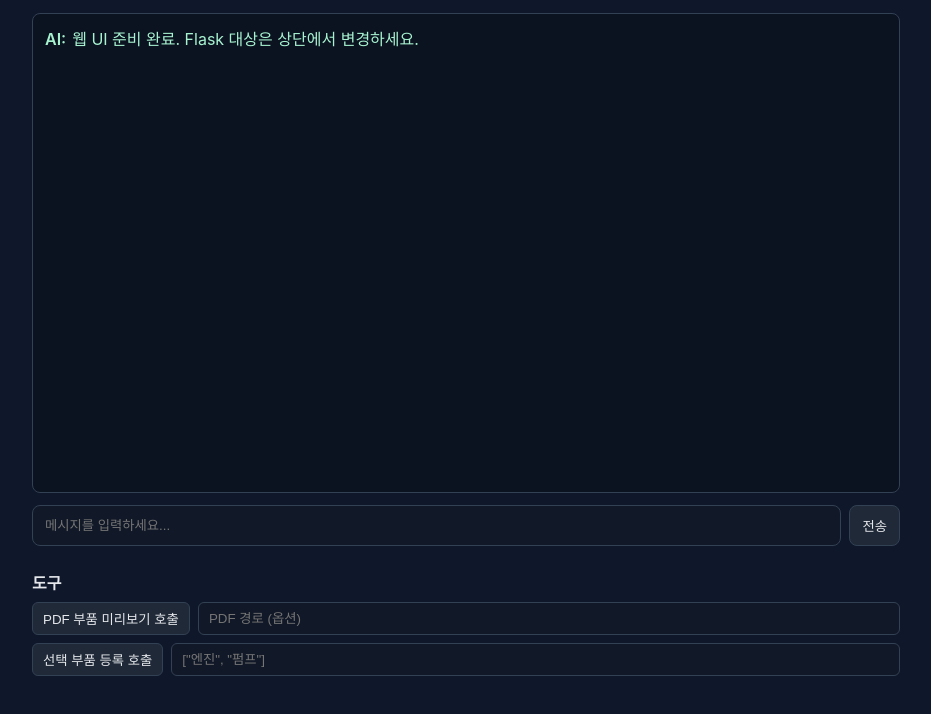
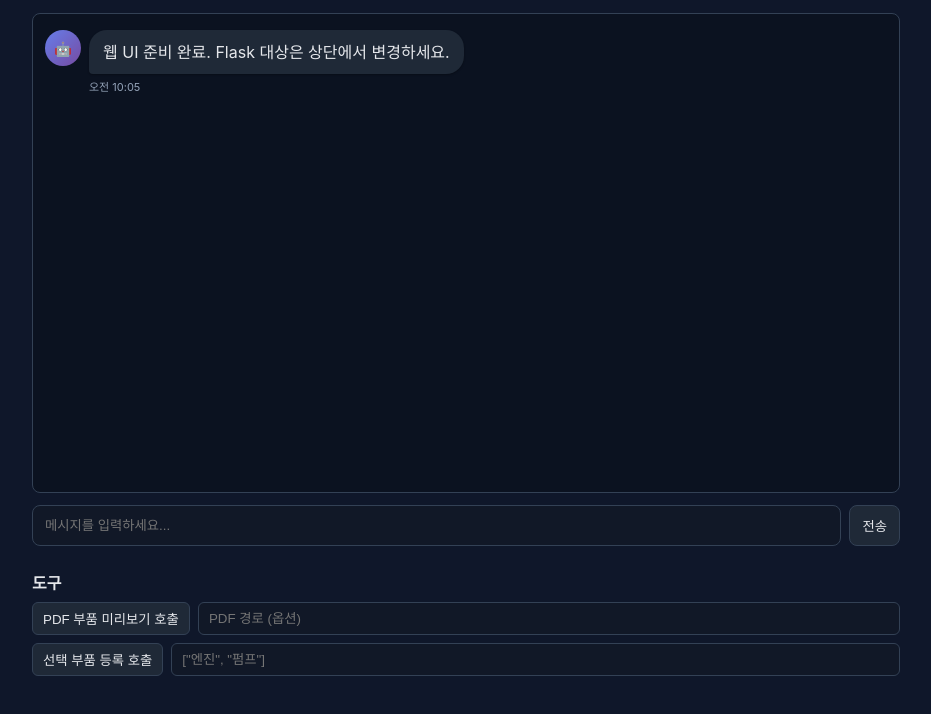
Before and after one commit to HooAah-Yacht/chat-bot, a website: page web/public/index.html in a window 1280 px wide. Shown: the part 52-766 px from the top of the page, without its empty margins (174-1105 px from the left). Drawn offline with Linux system fonts and the light colour scheme.

Commit message:
카카오톡형 챗봇 UI 바꿈

```diff
--- a/web/public/script.js
+++ b/web/public/script.js
@@ -12,23 +12,52 @@
   let baseApi = '/api'; // proxied by Node server
 
   const addMsg = (role, text, isLoading = false) => {
-    const div = document.createElement('div');
-    div.className = `msg ${role}${isLoading ? ' loading' : ''}`;
-    if (isLoading) div.id = 'loading-msg';
+    const msgDiv = document.createElement('div');
+    msgDiv.className = `msg ${role}${isLoading ? ' loading' : ''}`;
+    if (isLoading) msgDiv.id = 'loading-msg';
 
-    const roleSpan = document.createElement('span');
-    roleSpan.className = 'role';
-    roleSpan.textContent = role === 'user' ? '사용자:' : 'AI:';
+    // 메시지 래퍼 (프로필 + 말풍선)
+    const wrapper = document.createElement('div');
+    wrapper.className = 'msg-wrapper';
 
-    const textSpan = document.createElement('span');
-    textSpan.className = 'content';
-    textSpan.textContent = text;
+    // 프로필 아이콘
+    const profile = document.createElement('div');
+    profile.className = 'profile';
+    profile.textContent = role === 'user' ? '👤' : '🤖';
 
-    div.appendChild(roleSpan);
-    div.appendChild(textSpan);
-    chatEl.appendChild(div);
+    // 말풍선 + 메타 컨테이너
+    const bubbleContainer = document.createElement('div');
+    bubbleContainer.style.display = 'flex';
+    bubbleContainer.style.flexDirection = 'column';
+    bubbleContainer.style.maxWidth = 'calc(100% - 44px)';
+
+    // 말풍선
+    const bubble = document.createElement('div');
+    bubble.className = 'bubble';
+
+    const content = document.createElement('div');
+    content.className = 'content';
+    content.textContent = text;
+
+    bubble.appendChild(content);
+    bubbleContainer.appendChild(bubble);
+
+    // 메타 정보 (시간)
+    if (!isLoading) {
+      const meta = document.createElement('div');
+      meta.className = 'msg-meta';
+      const time = new Date().toLocaleTimeString('ko-KR', { hour: '2-digit', minute: '2-digit', hour12: true });
+      meta.textContent = time;
+      bubbleContainer.appendChild(meta);
+    }
+
+    wrapper.appendChild(profile);
+    wrapper.appendChild(bubbleContainer);
+    msgDiv.appendChild(wrapper);
+
+    chatEl.appendChild(msgDiv);
     chatEl.scrollTop = chatEl.scrollHeight;
-    return div;
+    return msgDiv;
   };
 
   const removeLoadingMsg = () => {
--- a/web/public/styles.css
+++ b/web/public/styles.css
@@ -6,13 +6,44 @@ h1 { font-size: 20px; margin: 0; }
 .env { display: flex; gap: 8px; align-items: center; }
 .env input { width: 240px; padding: 6px 8px; border-radius: 6px; border: 1px solid #334155; background: #111827; color: #e5e7eb; }
 .env button { padding: 6px 12px; border-radius: 6px; border: 1px solid #334155; background: #1f2937; color: #e5e7eb; cursor: pointer; }
-.chat { height: 60vh; overflow-y: auto; border: 1px solid #334155; border-radius: 8px; padding: 12px; background: #0b1220; }
-.msg { margin-bottom: 12px; }
-.msg .role { font-weight: 600; margin-right: 6px; }
-.msg .content { white-space: pre-wrap; word-wrap: break-word; }
-.msg.user { color: #93c5fd; }
-.msg.ai { color: #a7f3d0; }
-.msg.loading { color: #fbbf24; font-style: italic; }
+
+/* 카카오톡 스타일 채팅 */
+.chat { height: 60vh; overflow-y: auto; border: 1px solid #334155; border-radius: 8px; padding: 16px 12px; background: #0b1220; display: flex; flex-direction: column; gap: 12px; }
+.chat::-webkit-scrollbar { width: 6px; }
+.chat::-webkit-scrollbar-track { background: #0b1220; }
+.chat::-webkit-scrollbar-thumb { background: #334155; border-radius: 3px; }
+
+/* 메시지 컨테이너 */
+.msg { display: flex; flex-direction: column; max-width: 70%; animation: fadeIn 0.2s ease-in; }
+@keyframes fadeIn { from { opacity: 0; transform: translateY(5px); } to { opacity: 1; transform: translateY(0); } }
+
+/* 사용자 메시지 - 오른쪽 정렬 */
+.msg.user { align-self: flex-end; align-items: flex-end; }
+.msg.user .bubble { background: #3b82f6; color: #fff; border-radius: 18px 18px 4px 18px; }
+
+/* AI 메시지 - 왼쪽 정렬 */
+.msg.ai { align-self: flex-start; align-items: flex-start; }
+.msg.ai .bubble { background: #1f2937; color: #e5e7eb; border-radius: 18px 18px 18px 4px; }
+
+/* 로딩 메시지 */
+.msg.loading .bubble { background: #1f2937; color: #fbbf24; font-style: italic; }
+
+/* 말풍선 */
+.bubble { padding: 10px 14px; box-shadow: 0 1px 2px rgba(0,0,0,0.3); position: relative; }
+.bubble .content { white-space: pre-wrap; word-wrap: break-word; line-height: 1.5; }
+
+/* 메시지 메타 정보 */
+.msg-meta { display: flex; gap: 6px; align-items: center; margin-top: 4px; font-size: 11px; color: #94a3b8; }
+.msg.user .msg-meta { flex-direction: row-reverse; }
+
+/* 프로필 아이콘 */
+.profile { width: 36px; height: 36px; border-radius: 50%; background: linear-gradient(135deg, #667eea 0%, #764ba2 100%); display: flex; align-items: center; justify-content: center; font-size: 14px; font-weight: 600; color: #fff; margin-bottom: 4px; flex-shrink: 0; }
+.msg.user .profile { background: linear-gradient(135deg, #3b82f6 0%, #2563eb 100%); }
+
+/* 메시지 래퍼 (프로필 + 말풍선) */
+.msg-wrapper { display: flex; gap: 8px; align-items: flex-start; width: 100%; }
+.msg.user .msg-wrapper { flex-direction: row-reverse; }
+
 .chat-form { display: flex; gap: 8px; margin-top: 12px; }
 .chat-form input { flex: 1; padding: 10px 12px; border-radius: 8px; border: 1px solid #334155; background: #111827; color: #e5e7eb; }
 .chat-form button { padding: 10px 12px; border-radius: 8px; border: 1px solid #334155; background: #1f2937; color: #e5e7eb; cursor: pointer; }
```
